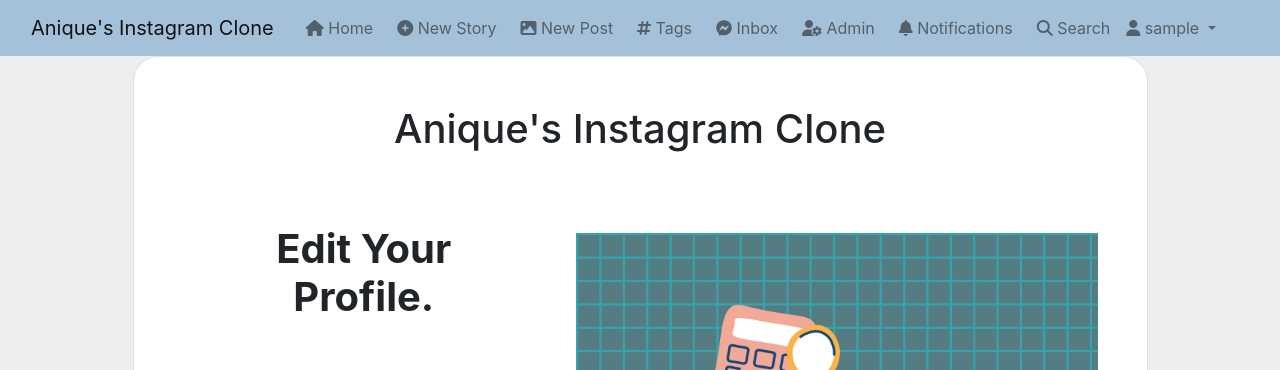
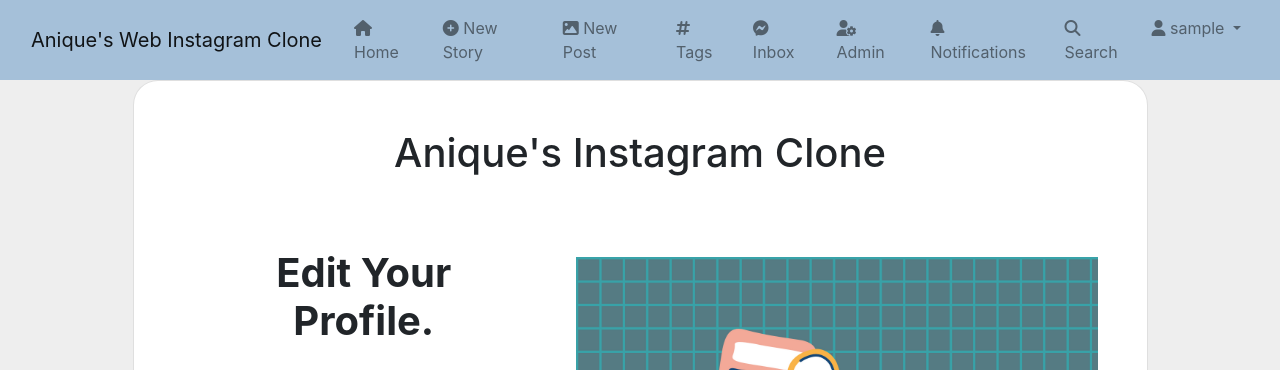
Before and after one commit to AniqueKhan/instagram_clone_final, a Django app: page /editprofile in a window 1280 px wide. Shown: the top 370 px of the page. Run offline with Django 3.2, Linux system fonts and the light colour scheme; the visitor is signed in with stand-in values (Sample User, id 1); data comes from the database, SQL or seed files in the repository; some libraries are stand-ins or nearby versions.

Commit message:
changed heading

```diff
--- a/django_instagram_clone/django_instagram_clone/templates/base.html
+++ b/django_instagram_clone/django_instagram_clone/templates/base.html
@@ -42,7 +42,7 @@
       style="background-color: #a5c0d9"
     >
       <div class="container-fluid">
-        <a class="navbar-brand" href="{% url 'index' %}">Anique's Instagram Clone</a>
+        <a class="navbar-brand" href="{% url 'index' %}">Anique's Web Instagram Clone</a>
         <button
           class="navbar-toggler"
           type="button"
```
